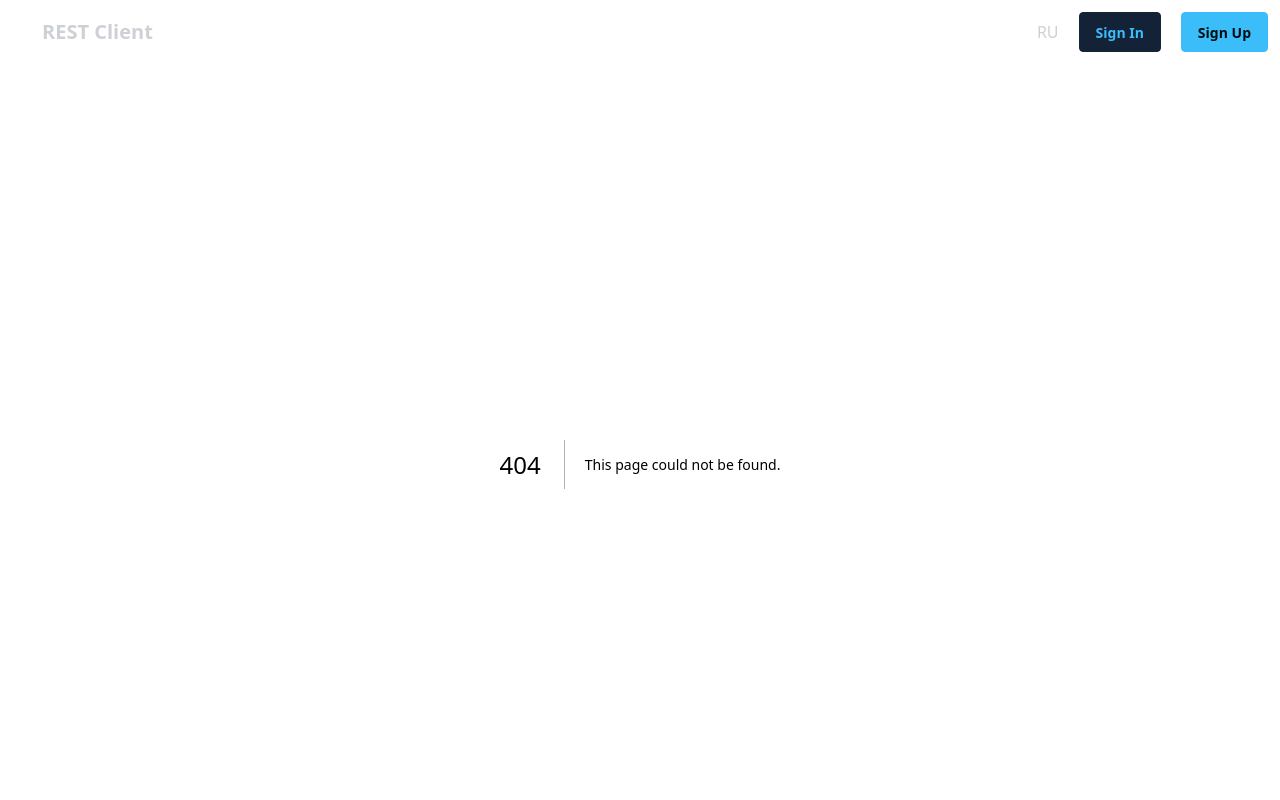
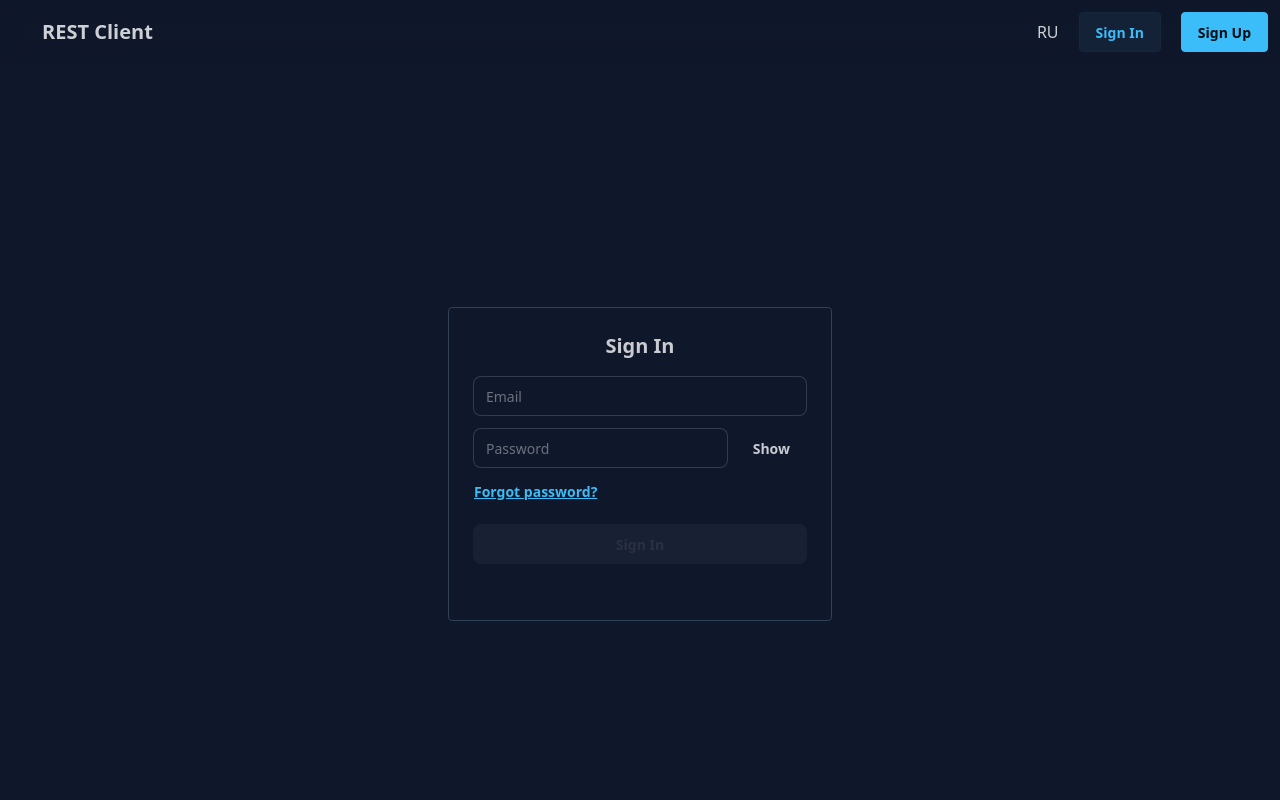
Before and after one commit to ksarise/rest-client-app, a Next.js app: page /auth/sign-in in a window 1280 px wide. Before the commit this address had no page. Shown: the top 800 px of the page. Built offline with nearby package versions, Linux system fonts and the light colour scheme; no server answers.

Commit message:
feat(auth): implement email/password auth with validation and redirects

```diff
--- /dev/null
+++ b/src/app/auth/sign-in/page.tsx
@@ -0,0 +1,14 @@
+import type { Metadata } from 'next'
+import AuthForm from '@/components/AuthForm'
+
+export const metadata: Metadata = {
+  title: 'Sign In | REST Client',
+}
+
+export default function Page() {
+  return (
+    <main className="min-h-dvh flex items-center justify-center p-6">
+      <AuthForm mode="sign-in" />
+    </main>
+  )
+}
--- /dev/null
+++ b/src/app/auth/sign-up/page.tsx
@@ -0,0 +1,14 @@
+import type { Metadata } from 'next'
+import AuthForm from '@/components/AuthForm'
+
+export const metadata: Metadata = {
+  title: 'Sign Up | REST Client',
+}
+
+export default function Page() {
+  return (
+    <main className="min-h-dvh flex items-center justify-center p-6">
+      <AuthForm mode="sign-up" />
+    </main>
+  )
+}
--- /dev/null
+++ b/src/components/AuthForm.tsx
@@ -0,0 +1,157 @@
+'use client'
+
+import { useEffect, useMemo, useState } from 'react'
+import { useForm } from 'react-hook-form'
+import { z } from 'zod'
+import { zodResolver } from '@hookform/resolvers/zod'
+import { createUserWithEmailAndPassword, signInWithEmailAndPassword, onAuthStateChanged, sendPasswordResetEmail } from 'firebase/auth'
+import { FirebaseError } from 'firebase/app'
+import { auth } from '@/lib/firebase'
+import { useRouter } from 'next/navigation'
+
+const passwordRe = /^(?=.*\p{L})(?=.*\d)(?=.*[^\p{L}\d\s]).{8,}$/u
+const schema = z.object({
+  email: z.string().email(),
+  password: z.string().regex(passwordRe, 'Min 8, 1 letter, 1 digit, 1 special'),
+})
+type FormData = z.infer<typeof schema>
+
+const mapAuthErr = (code: string) =>
+  ({
+    'auth/invalid-credential': 'Email or password is incorrect.',
+    'auth/too-many-requests': 'Too many attempts. Try again later.',
+    'auth/network-request-failed': 'Network error. Check your connection.',
+    'auth/user-disabled': 'This account is disabled.',
+    'auth/user-not-found': 'No account found for this email.',
+    'auth/wrong-password': 'Email or password is incorrect.',
+    'auth/invalid-email': 'Email format is invalid.',
+  }[code] ?? 'Authentication error')
+
+export default function AuthForm({ mode }: { mode: 'sign-in' | 'sign-up' }) {
+  const router = useRouter()
+  const [passwordHidden, setPasswordHidden] = useState(true)
+  const [submitError, setSubmitError] = useState<string | null>(null)
+  const [infoMessage, setInfoMessage] = useState<string | null>(null)
+  const [ready, setReady] = useState(false)
+
+  const { register, handleSubmit, formState: { errors, isSubmitting, isValid }, getValues } = useForm<FormData>({
+    resolver: zodResolver(schema),
+    mode: 'onChange',
+  })
+
+  useEffect(() => {
+    const unsub = onAuthStateChanged(auth, u => {
+      if (u) router.replace('/')
+      else setReady(true)
+    })
+    return () => unsub()
+  }, [router])
+
+  const title = useMemo(() => (mode === 'sign-in' ? 'Sign In' : 'Sign Up'), [mode])
+  const btnLabel = useMemo(() => {
+    if (!isSubmitting) return title
+    return mode === 'sign-in' ? 'Signing in…' : 'Creating account…'
+  }, [isSubmitting, mode, title])
+
+  async function onSubmit(data: FormData) {
+    setSubmitError(null)
+    setInfoMessage(null)
+    try {
+      if (mode === 'sign-in') {
+        await signInWithEmailAndPassword(auth, data.email, data.password)
+      } else {
+        await createUserWithEmailAndPassword(auth, data.email, data.password)
+      }
+      router.replace('/')
+    } catch (err: unknown) {
+      let code = 'auth/error'
+      if (err instanceof FirebaseError) code = err.code
+      const message = mapAuthErr(code)
+      setSubmitError(message)
+    }
+  }
+
+  async function onForgotPassword() {
+    setSubmitError(null)
+    setInfoMessage(null)
+    const email = getValues('email')
+    if (!email) {
+      setSubmitError('Enter your email to reset password.')
+      return
+    }
+    try {
+      await sendPasswordResetEmail(auth, email)
+      setInfoMessage('Password reset link sent to your email.')
+    } catch (err: unknown) {
+      let code = 'auth/error'
+      if (err instanceof FirebaseError) code = err.code
+      const message = mapAuthErr(code)
+      setSubmitError(message)
+    }
+  }
+
+  if (!ready) return null
+
+  return (
+    <div className="mx-auto w-full max-w-sm p-6 rounded-sm border border-slate-700 bg-slate-900">
+      <h1 className="text-xl font-semibold mb-4 text-center">{title}</h1>
+      <form onSubmit={handleSubmit(onSubmit)} className="space-y-3" aria-describedby="form-status">
+        <div>
+          <label htmlFor="email" className="sr-only">Email</label>
+          <input
+            id="email"
+            {...register('email')}
+            type="email"
+            placeholder="Email"
+            autoComplete="email"
+            className="input input-bordered w-full"
+            aria-invalid={!!errors.email}
+            aria-describedby={errors.email ? 'email-error' : undefined}
+          />
+          {errors.email && <p id="email-error" className="text-sm text-red-400 mt-1">{errors.email.message}</p>}
+        </div>
+        <div>
+          <label htmlFor="password" className="sr-only">Password</label>
+          <div className="flex gap-2">
+            <input
+              id="password"
+              {...register('password')}
+              type={passwordHidden ? 'password' : 'text'}
+              placeholder="Password"
+              autoComplete={mode === 'sign-in' ? 'current-password' : 'new-password'}
+              className="input input-bordered w-full"
+              aria-invalid={!!errors.password}
+              aria-describedby={errors.password ? 'password-error' : undefined}
+            />
+            <button
+              type="button"
+              className="btn btn-ghost"
+              onClick={() => setPasswordHidden(v => !v)}
+              aria-label={passwordHidden ? 'Show password' : 'Hide password'}
+            >
+              {passwordHidden ? 'Show' : 'Hide'}
+            </button>
+          </div>
+          {errors.password && <p id="password-error" className="text-sm text-red-400 mt-1">{errors.password.message}</p>}
+          <div className="mt-1">
+            <button type="button" className="btn btn-link text-sm px-0" onClick={onForgotPassword}>
+              Forgot password?
+            </button>
+          </div>
+        </div>
+        <button
+          type="submit"
+          disabled={!isValid || isSubmitting}
+          className="btn btn-primary w-full disabled:opacity-50"
+          aria-busy={isSubmitting}
+        >
+          {btnLabel}
+        </button>
+        <div id="form-status" className="min-h-5">
+          {submitError && <p className="text-sm text-red-400">{submitError}</p>}
+          {infoMessage && <p className="text-sm text-emerald-400">{infoMessage}</p>}
+        </div>
+      </form>
+    </div>
+  )
+}
--- /dev/null
+++ b/src/lib/firebase.ts
@@ -0,0 +1,23 @@
+import { initializeApp, getApps } from 'firebase/app'
+import { getAuth } from 'firebase/auth'
+import { getAnalytics, isSupported } from 'firebase/analytics'
+
+const firebaseConfig = {
+  apiKey: process.env.NEXT_PUBLIC_FIREBASE_API_KEY!,
+  authDomain: process.env.NEXT_PUBLIC_FIREBASE_AUTH_DOMAIN!,
+  projectId: process.env.NEXT_PUBLIC_FIREBASE_PROJECT_ID!,
+  storageBucket: process.env.NEXT_PUBLIC_FIREBASE_STORAGE_BUCKET!,
+  messagingSenderId: process.env.NEXT_PUBLIC_FIREBASE_MESSAGING_SENDER_ID!,
+  appId: process.env.NEXT_PUBLIC_FIREBASE_APP_ID!,
+  measurementId: process.env.NEXT_PUBLIC_FIREBASE_MEASUREMENT_ID!,
+}
+
+export const app = getApps().length ? getApps()[0] : initializeApp(firebaseConfig)
+export const auth = getAuth(app)
+
+export let analytics: ReturnType<typeof getAnalytics> | undefined
+if (typeof window !== 'undefined') {
+  isSupported().then(ok => {
+    if (ok) analytics = getAnalytics(app)
+  })
+}
```
